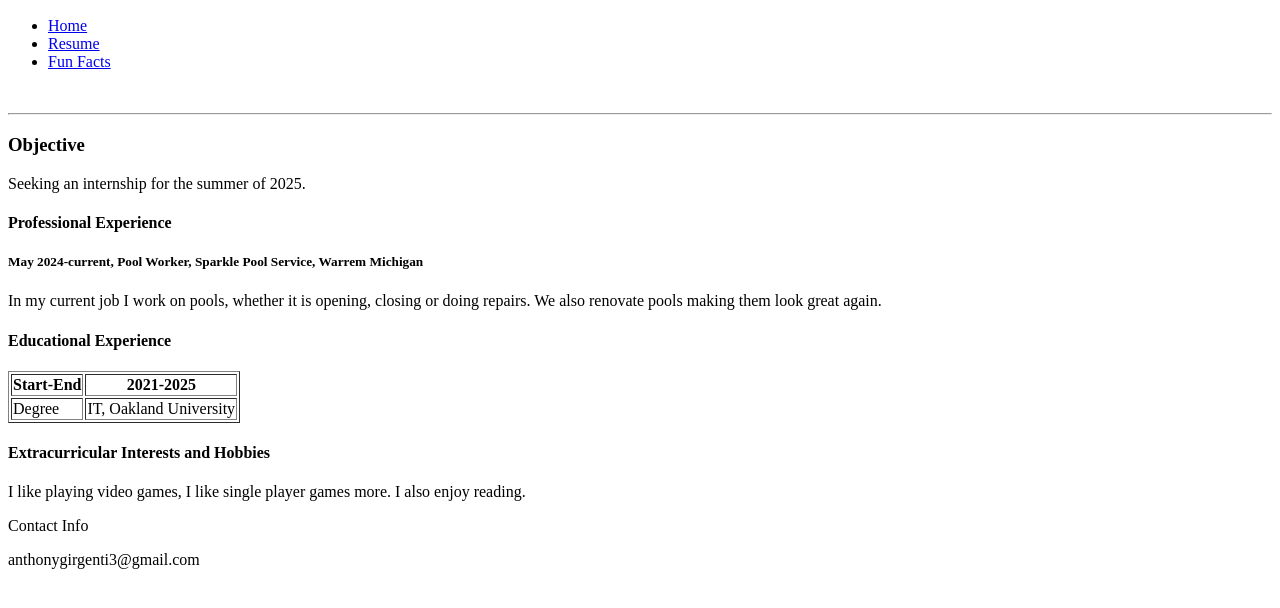
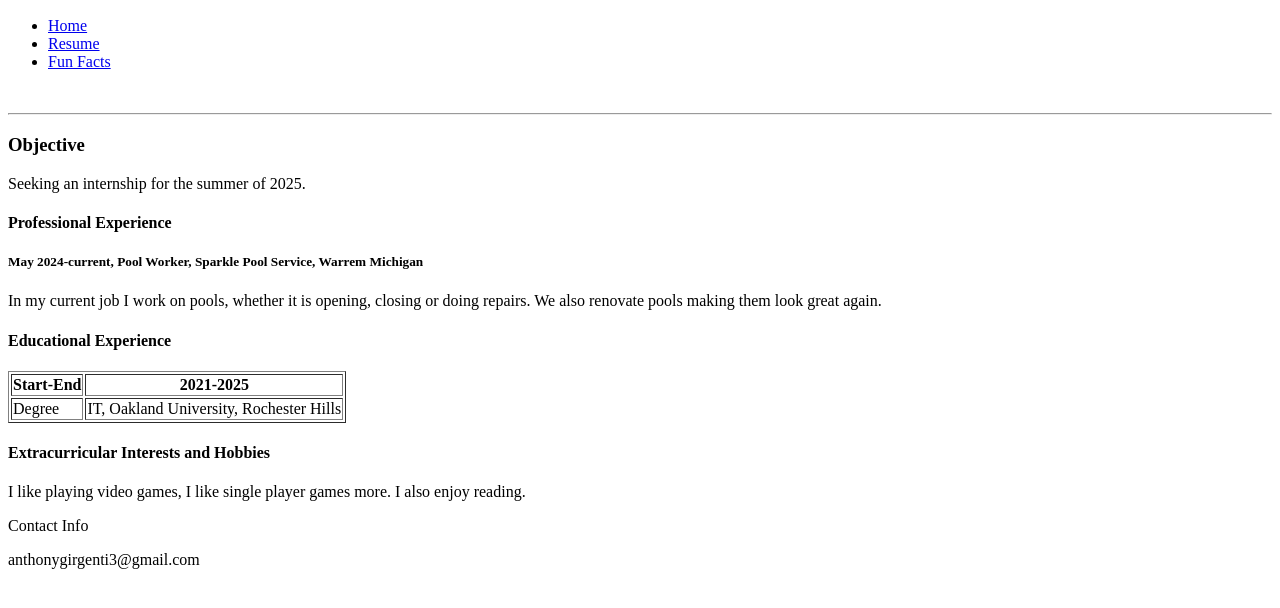
Before and after one commit to Stormz11/AnthonyGirgenti_hw1TH_csi3150_ws2024, a plain HTML site: page html/my_resume.html in a window 1280 px wide. Shown: the part 96-704 px from the top of the page. Drawn offline with Linux system fonts and the light colour scheme.

Commit message:
Final with comments

```diff
--- a/html/my_resume.html
+++ b/html/my_resume.html
@@ -4,16 +4,18 @@
     <meta name="viewport" content="width=device-width, initial-scale=1.0">
     <title>Homework</title>
     <link rel="stylesheet" href="https://www.w3schools.com/html/html_favicon.asp">
-    <link rel="icon" type="image/x-icon" href="./assets/img/favicon.ico">
+    <link rel="icon" type="image/x-icon" href="../assets/img/favicon.ico">
 </head>
 <body>
     <header>
         <div>
+            <!--Header with contact and location and number-->
             <h1>Anthony Girgenti - Resume</h1>
             <h2>anthonygirgenti3@gmail.com | Wondering the Abyss | 586-436-0473</h2>
         </div>
         <nav>
             <ul>
+                <!--Had to make sure it went back to the main for the links to work-->
                 <li><a href="../index.html">Home</a></li>
                 <li><a href="../html/my_resume.html">Resume</a></li>
                 <li><a href="../html/my_fun_facts.html">Fun Facts</a></li>
@@ -30,6 +32,7 @@
         <h5>May 2024-current, Pool Worker, Sparkle Pool Service, Warrem Michigan</h5>
         <p>In my current job I work on pools, whether it is opening, closing or doing repairs. We also renovate pools making them look great again.</p>
         <h4>Educational Experience</h4>
+        <!--Table including start and end year, with location of college-->
         <table border="1">
             <thead>
                 <tbody>
@@ -38,7 +41,7 @@
                 </tbody>
                 <tbody>
                     <td>Degree</td>
-                    <td>IT, Oakland University</td>
+                    <td>IT, Oakland University, Rochester Hills</td>
                 </tbody>
             </thead>
         </table>
```
Also changed, not shown: html/my_fun_facts.html (+5 -1 lines), index.html (+5 -0 lines).
